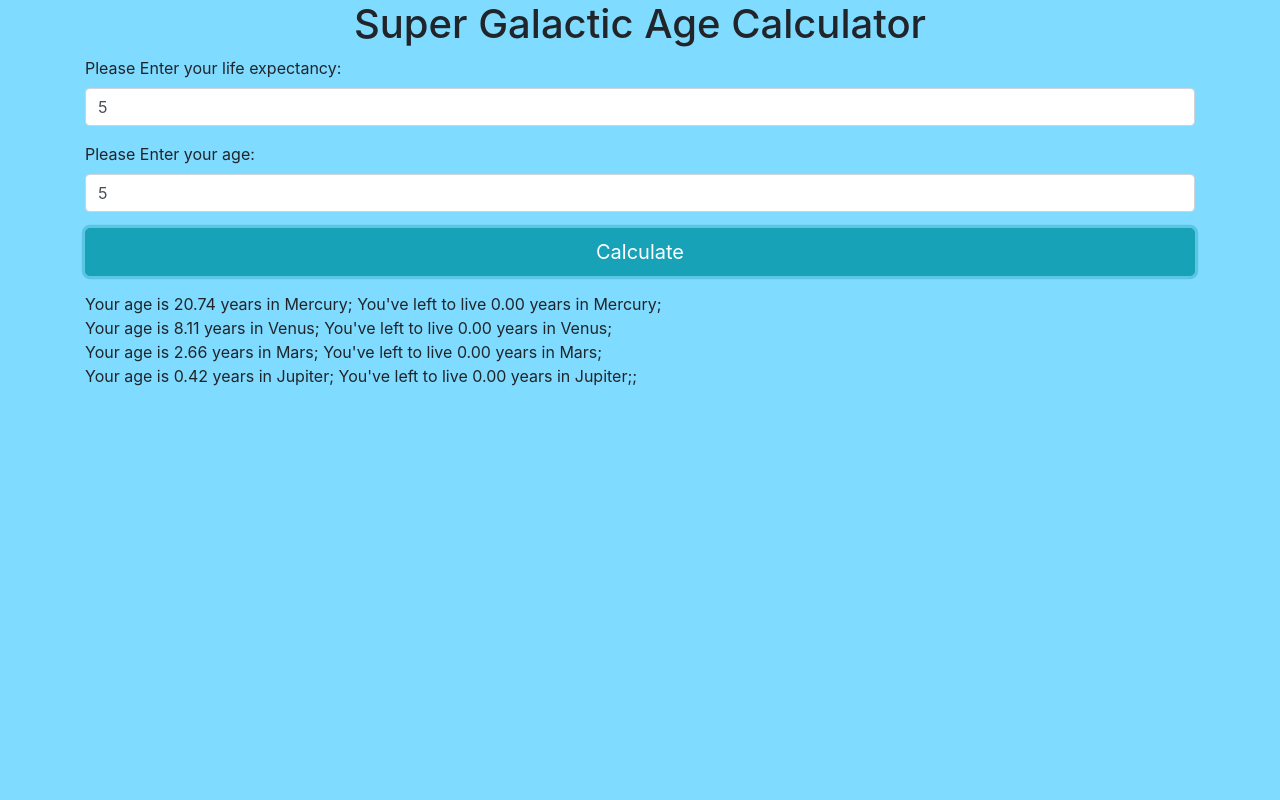
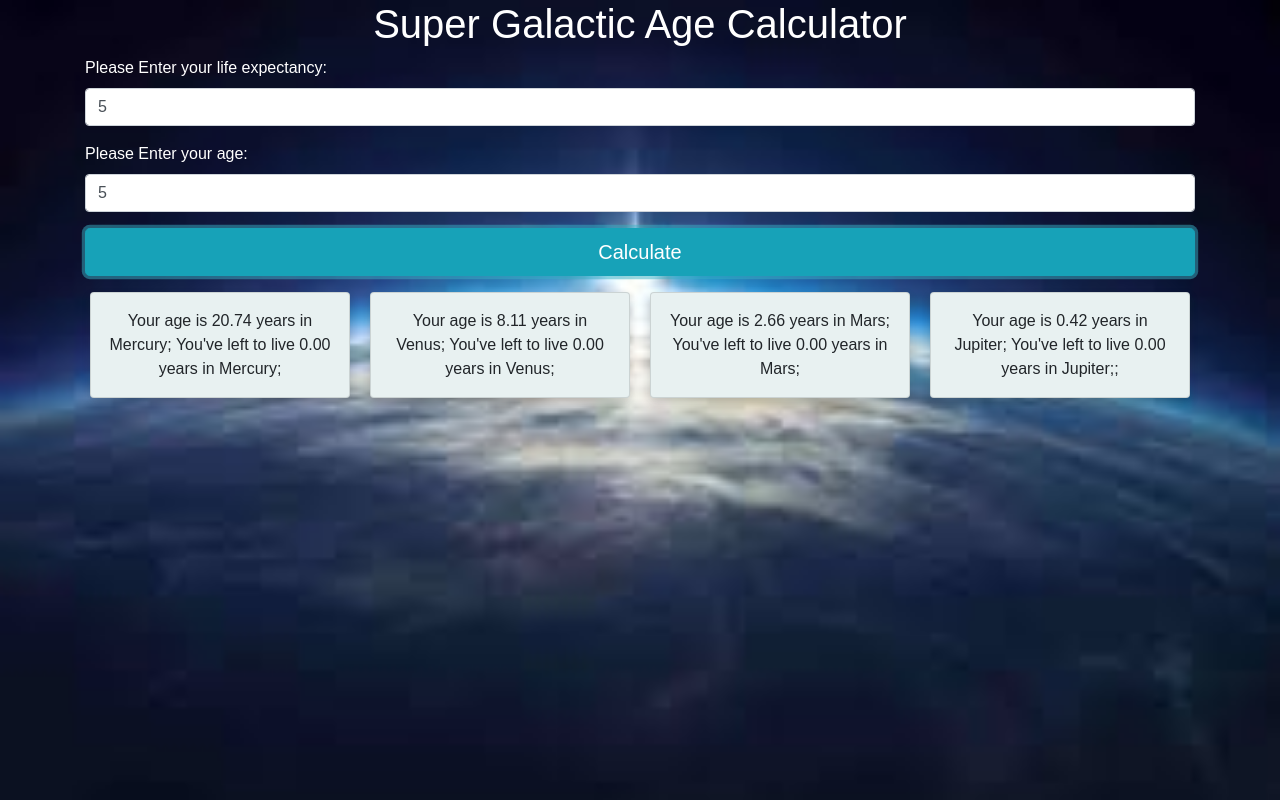
Before and after one commit to Adilet312/Super_Galactic_Age_Calculator, a website built with webpack: page src/index.html in a window 1280 px wide. Both pictures are taken after typing "5", "5" into the empty fields and a click on the button "Calculate". Built offline with nearby package versions, Linux system fonts and the light colour scheme.

Commit message:
Add User Interface when we are  printing results.

```diff
--- a/package.json
+++ b/package.json
@@ -18,11 +18,14 @@
     "css-loader": "^3.2.0",
     "eslint": "^6.3.0",
     "eslint-loader": "^3.0.0",
+    "file-loader": "^5.0.2",
     "html-webpack-plugin": "^3.2.0",
+    "img-loader": "^3.0.1",
     "jest": "^24.9.0",
     "style-loader": "^1.0.0",
     "uglifyjs-webpack-plugin": "^2.2.0",
-    "webpack": "4.39.3",
+    "url-loader": "^3.0.0",
+    "webpack": "^4.39.3",
     "webpack-cli": "^3.3.8",
     "webpack-dev-server": "^3.8.0"
   },
--- a/src/index.html
+++ b/src/index.html
@@ -19,6 +19,26 @@
             <span id="outputID">
 
             </span>
+            <!-- <div class="mercury">
+                <h2>Mercury</h2>
+                <img src="img/mercury.jpg" alt="mercury">
+
+            </div> -->
+
+            <div class="row">
+                    <div class="column">
+                      <div class="card" id="mercury">Mercury</div>
+                    </div>
+                    <div class="column">
+                      <div class="card" id="venus">Venus</div>
+                    </div>
+                    <div class="column">
+                      <div class="card" id="mars">Mars</div>
+                    </div>
+                    <div class="column">
+                      <div class="card" id="jupiter">Jupiter</div>
+                    </div>
+                  </div>
         </div>
     </body>
 </html>
--- a/src/main.js
+++ b/src/main.js
@@ -3,6 +3,8 @@ import $ from 'jquery';
 import 'bootstrap';
 import 'bootstrap/dist/css/bootstrap.min.css';
 import './styles.css';
+import "./img/main.jpg";
+import "./img/mercury.jpg";
 
 $(document).ready(function(){
     $("#formID").submit(function(event){
@@ -11,12 +13,11 @@ $(document).ready(function(){
      let age = $("#ageID").val();
      console.log(lifeEx,age);
      let galactic_ages = new GalacticAge(age,lifeEx);
-     console.log(galactic_ages.yearsHavePassedToLiveInMercury());
+     console.log(galactic_ages.ageOfMercury());
      let array = galactic_ages.listAgeOfPlanets();
-     let new_array = [];
-     for(let index=0; index<array.length; index++){
-         new_array.push('<span>'+array[index]+'</span>');
-        }
-        $("#outputID").html(new_array.join("<br>"));
+     $("#mercury").text(array[0]);
+     $("#venus").text(array[1]);
+     $("#mars").text(array[2]);
+     $("#jupiter").text(array[3]);
      });
     });
--- a/src/styles.css
+++ b/src/styles.css
@@ -1,6 +1,62 @@
 body {
-    background-color: #7FDBFF;
-  }
+    background-image: url(./img/main.jpg);
+    background-attachment:fixed;
+    background-size: cover;
+    height: 100%;
+    width: 100%;
+
+}
+
   h1{
       text-align: center;
+      color: white;
   }
+  label{
+      color: white;
+
+  }
+
+  * {
+    box-sizing: border-box;
+  }
+
+  body {
+    font-family: Arial, Helvetica, sans-serif;
+  }
+
+  /* Float four columns side by side */
+  .column {
+    float: left;
+    width: 25%;
+    padding: 0 10px;
+  }
+
+  /* Remove extra left and right margins, due to padding in columns */
+  .row {
+      margin: 0 -5px;
+
+    }
+
+  /* Clear floats after the columns */
+  .row:after {
+    content: "";
+    display: table;
+    clear: both;
+  }
+
+  /* Style the counter cards */
+  .card {
+    box-shadow: 0 4px 8px 0 rgba(29, 29, 29, 0.2); /* this adds the "card" effect */
+    padding: 16px;
+    text-align: center;
+    background-color: #e8f1f1;
+  }
+
+  /* Responsive columns - one column layout (vertical) on small screens */
+  @media screen and (max-width: 600px) {
+    .column {
+      width: 100%;
+      display: block;
+      margin-bottom: 20px;
+    }
+  }
--- a/webpack.config.js
+++ b/webpack.config.js
@@ -35,7 +35,15 @@ module.exports = {
         test: /\.js$/,
         exclude: /node_modules/,
         loader: "eslint-loader"
-      }
+      },
+      {
+        test: /\.(png|svg|jpg|gif)$/,
+        use: [
+          'file-loader',
+        ],
+      },
+
+
     ]
   }
 };
```
Also changed, not shown: src/img/jupiter.jpg (added), src/img/main.jpg (added), src/img/mars.jpg (added), src/img/mercury.jpg (added), src/img/theme.jpeg (added), src/img/theme.jpg (added), src/img/venus.jpg (added).
